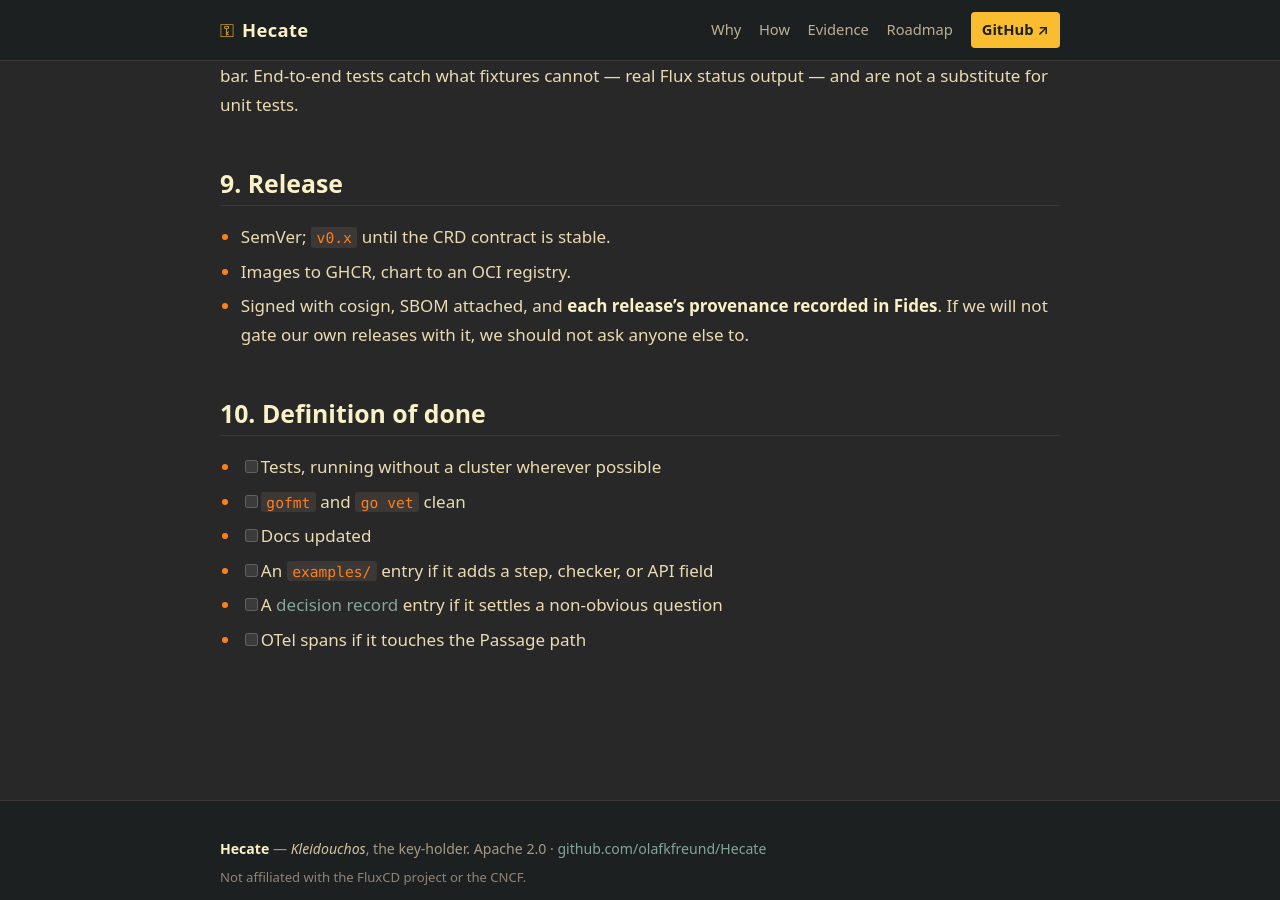
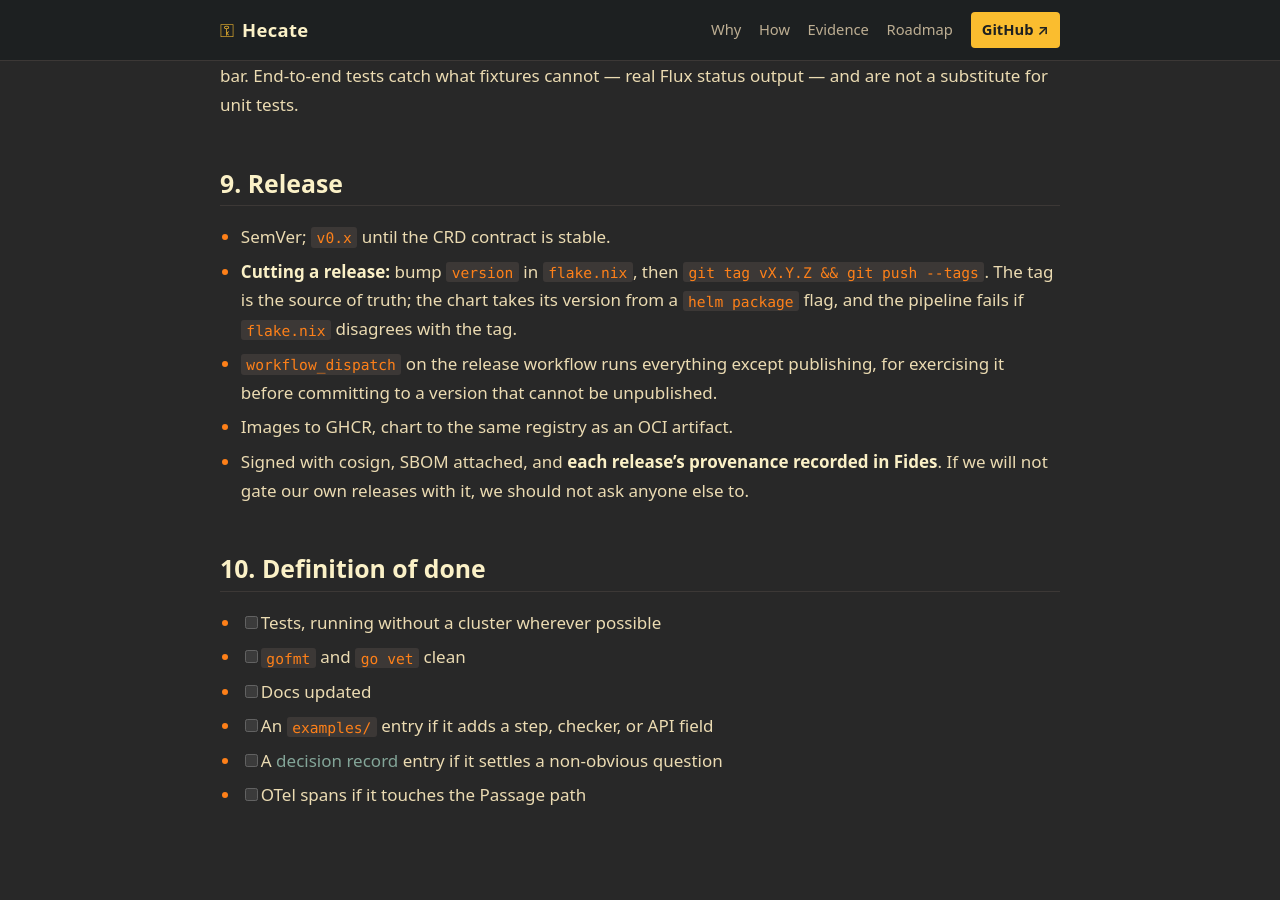
Before and after one commit to olafkfreund/Hecate, a Jekyll site: the page built from docs/DEVELOPMENT-PLAN.md, in a window 1280 px wide and 900 px high, scrolled down 7213 px. Built offline with Jekyll 4.4.1, drawn with Linux system fonts in a browser that asks for light colours; our own code applies the rules of GitHub Pages for plain Markdown files; some of the changed text lies outside the part shown.

Commit message:
M1 complete: document how to cut a release

```diff
--- a/docs/DEVELOPMENT-PLAN.md
+++ b/docs/DEVELOPMENT-PLAN.md
@@ -20,7 +20,7 @@ This is the *how*.
 | `cmd/hecate-controller` — the binary | ✅ done |
 | Nix flake, k3d dev cluster, CI workflows | ✅ done |
 | Helm chart, RBAC, hardened deployment | ✅ done |
-| GHCR images, in-cluster e2e | M1 |
+| GHCR images, release pipeline, in-cluster e2e | ✅ done |
 | Step library (git, render, OCI) | M2 |
 | Providers (git hosts, registries) | M3 |
 | Fides evidence | M4 |
@@ -61,7 +61,7 @@ Each maps to a GitHub Epic.
 ### M0 — Foundations ✅
 API, status evaluation, health framework, step engine, first step.
 
-### M1 — Control plane
+### M1 — Control plane ✅
 Controllers for all four kinds: Beacon discovers and emits Bundles; Gate computes
 eligibility and health; Passage runs the engine. Helm chart, RBAC, GHCR images.
 
@@ -239,7 +239,12 @@ status output — and are not a substitute for unit tests.
 ## 9. Release
 
 - SemVer; `v0.x` until the CRD contract is stable.
-- Images to GHCR, chart to an OCI registry.
+- **Cutting a release:** bump `version` in `flake.nix`, then `git tag vX.Y.Z && git push --tags`.
+  The tag is the source of truth; the chart takes its version from a `helm package`
+  flag, and the pipeline fails if `flake.nix` disagrees with the tag.
+- `workflow_dispatch` on the release workflow runs everything except publishing,
+  for exercising it before committing to a version that cannot be unpublished.
+- Images to GHCR, chart to the same registry as an OCI artifact.
 - Signed with cosign, SBOM attached, and **each release's provenance recorded in
   Fides**. If we will not gate our own releases with it, we should not ask anyone else
   to.
```
